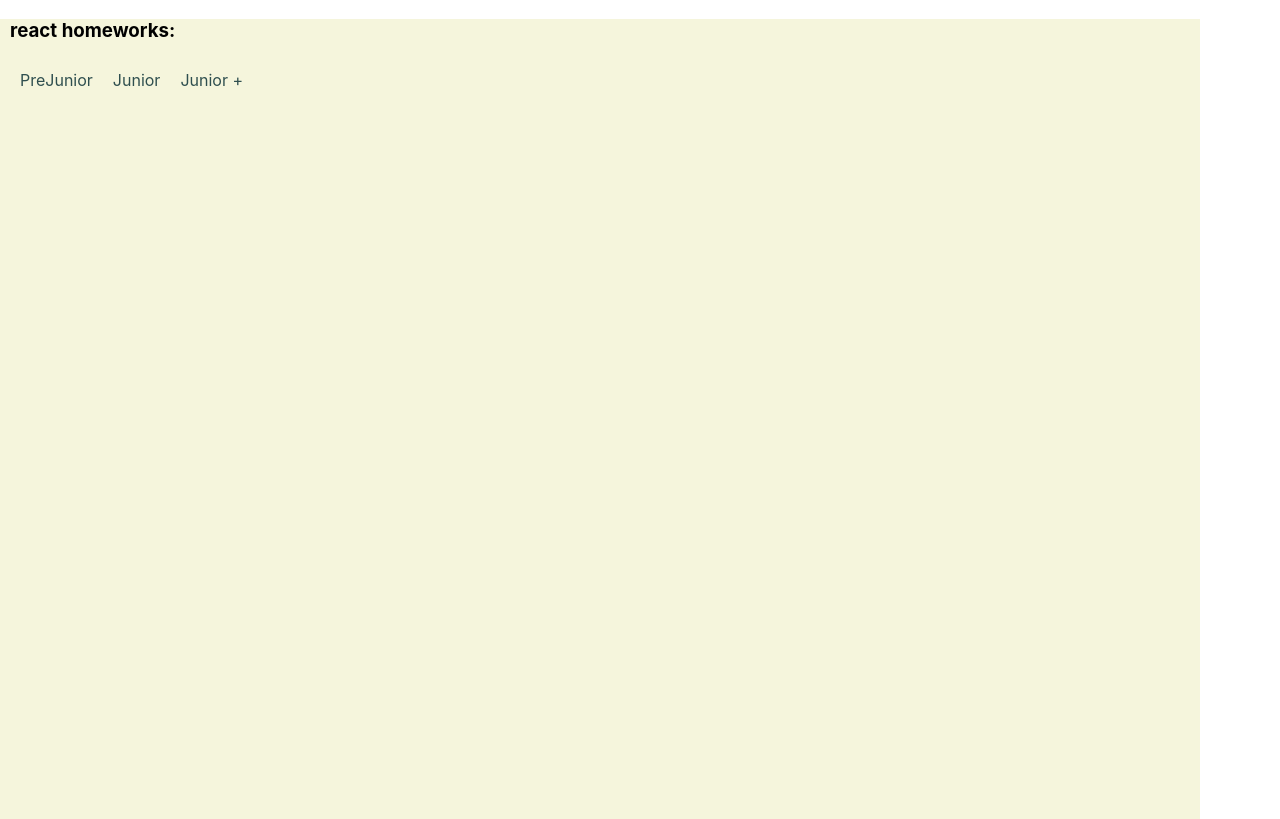
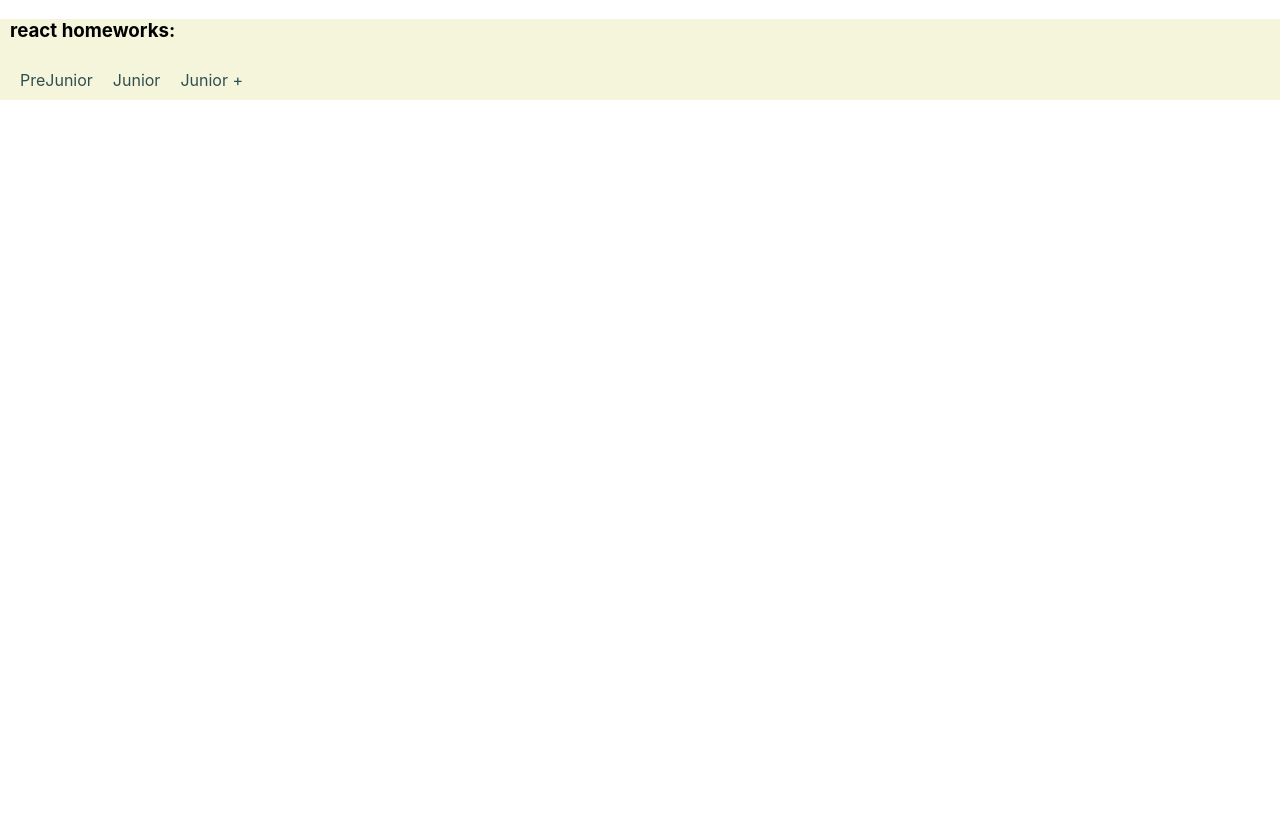
Before and after one commit to chrismelyan/React-homework, a React (Create React App) app: page /#/ in a window 1280 px wide. Built offline with nearby package versions, Linux system fonts and the light colour scheme.

Commit message:
HW5 third version

```diff
--- a/src/p1-main/m1-ui/u1-app/App.module.css
+++ b/src/p1-main/m1-ui/u1-app/App.module.css
@@ -1,6 +1,6 @@
 .App {
-    width: 1200px;
-    height: 800px;
+    width: 100%;
+    height: 100%;
     background-color: beige;
 
 }
--- a/src/p2-homeworks/h1/HW1.tsx
+++ b/src/p2-homeworks/h1/HW1.tsx
@@ -5,7 +5,7 @@ import Message, {MessageType} from "./Message";
 const messageData: MessageType = {
     avatar: 'https://sun9-74.userapi.com/Ph-WiuOtF985il9AvN9JqiCWedmHtSGSSTXrSA/ltEB2Z2-YO4.jpg',
     name: 'Chris',
-    message: 'Ready to work hard?',
+    message: 'Nailed it!',
     time: '22:00'
 }
 
--- a/src/p2-homeworks/h5/Body.tsx
+++ b/src/p2-homeworks/h5/Body.tsx
@@ -24,10 +24,10 @@ const Body = () => {
                 <Route path={PATH.JUNIOR_PLUS} element={<JuniorPlus />}/>
 
                 {/*у этого роута нет пути, он отрисуется если пользователь захочет попасть на несуществующую страницу*/}
-                <Route path={'/error'} element={<Error404/>}/>
+                <Route path={'/*'} element={<Error404/>}/>
             </Routes>
         </div>
     )
 }
 
-export default Routes
+export default Body;
--- a/src/p2-homeworks/h5/HW5.tsx
+++ b/src/p2-homeworks/h5/HW5.tsx
@@ -15,4 +15,4 @@ function HW5() {
     )
 }
 
-export default HW5
+export default HW5;
--- a/src/p2-homeworks/h5/Header.tsx
+++ b/src/p2-homeworks/h5/Header.tsx
@@ -9,9 +9,9 @@ function Header() {
             <NavLink to={'/pre-junior'} className={({isActive}) => (isActive ? s.active : s.link)}>PreJunior</NavLink>
             <NavLink to={PATH.JUNIOR} className={({isActive}) => (isActive ? s.active : s.link)}>Junior</NavLink>
             <NavLink to={PATH.JUNIOR_PLUS} className={({isActive}) => (isActive ? s.active : s.link)}>Junior +</NavLink>
-            {/*<NavLink to={'/error'} className={({isActive}) => (isActive ? s.active : s.link)}>Error</NavLink>*/}
+            <div className={s.square}> </div>
         </div>
     )
 }
 
-export default Header
+export default Header;
--- a/src/p2-homeworks/h5/pages/Navlinks.module.css
+++ b/src/p2-homeworks/h5/pages/Navlinks.module.css
@@ -2,7 +2,11 @@
     display: flex;
     justify-content: flex-start;
     margin: 10px;
+    transition: 1s;
 }
+/*.nav:hover{*/
+/*    transform: translateX(-100%);*/
+/*}*/
 
 .link {
     margin: 10px;
@@ -19,10 +23,15 @@
 
 .errorPage {
     text-align: center;
-    font-size: large;
+    margin: 70px;
+    font-size: 40px;
+    font-weight: bold;
     color: darkred;
+    line-height: 2em;
 }
 
 .errorPage img {
-    width: 100px;
+    width: 300px;
+    margin: 30px;
+    border: 3px solid indianred;
 }
```
